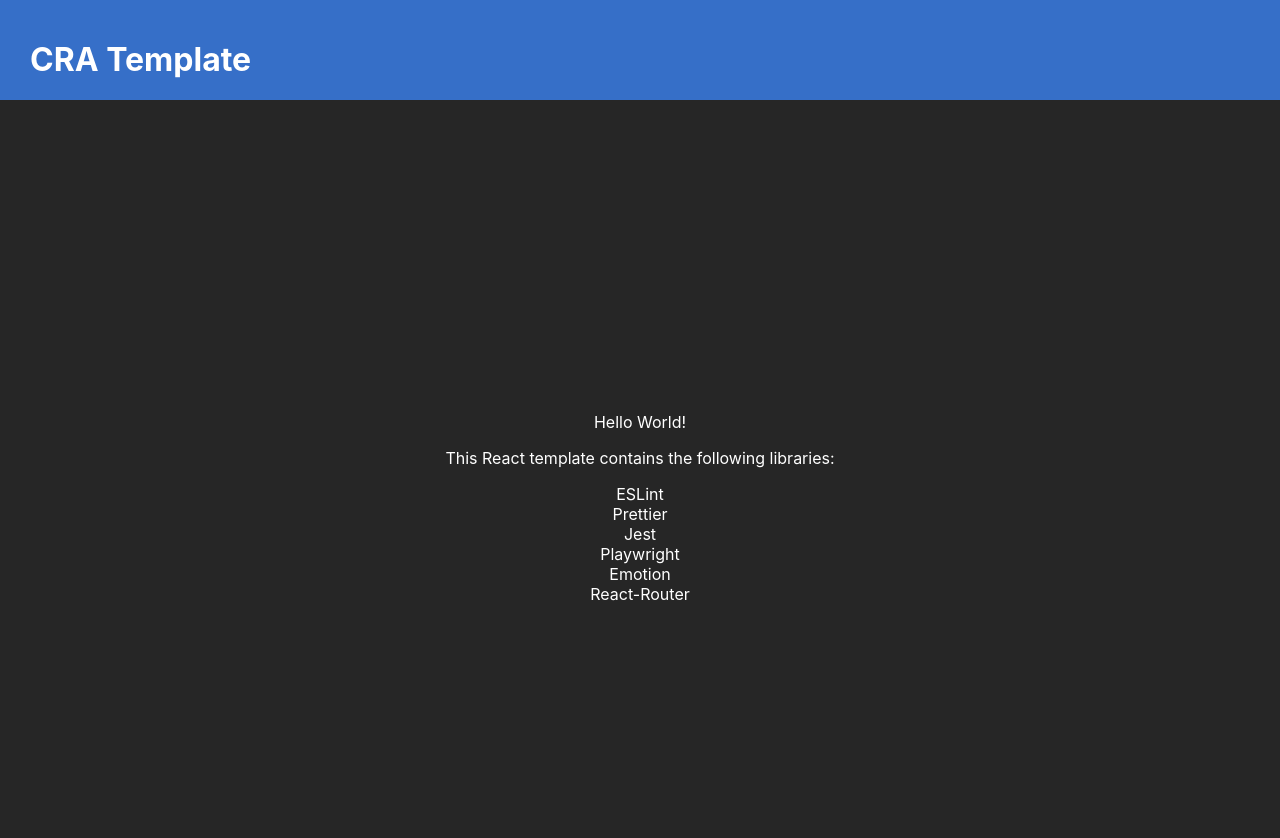
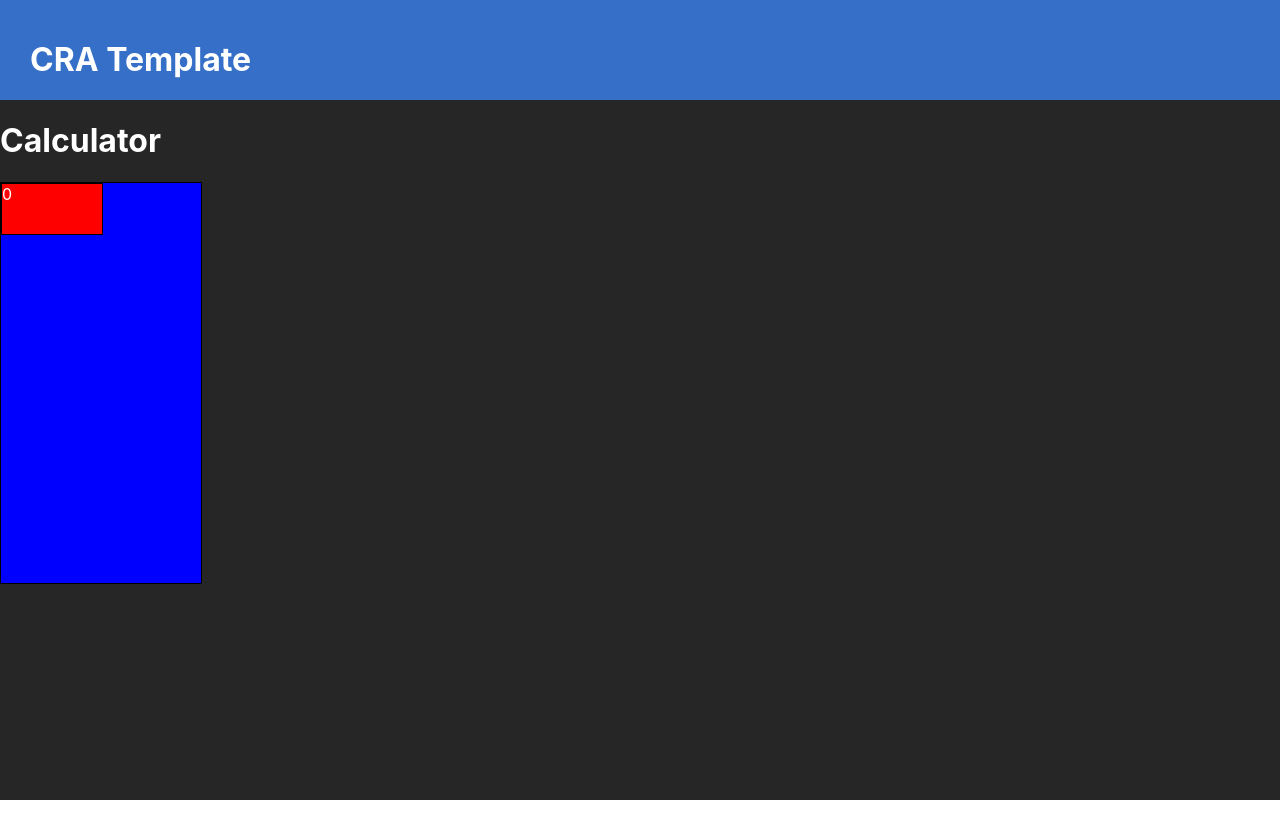
Before and after one commit to luke-hays/calculator-ts, a React (Create React App) app: page / in a window 1280 px wide. Shown: the top 838 px of the page. After the commit the page ends 800 px from the top, so only its background shows below. Built offline with nearby package versions, Linux system fonts and the light colour scheme.

Commit message:
add calculator and display components, fix css issues

```diff
--- a/src/App.tsx
+++ b/src/App.tsx
@@ -1,5 +1,6 @@
 import styled from '@emotion/styled';
 import { useTheme, Theme } from '@emotion/react';
+import Calculator from 'views/Calculator';
 
 const App = (): JSX.Element => {
   const theme: Theme = useTheme();
@@ -9,6 +10,7 @@ const App = (): JSX.Element => {
     backgroundColor: theme.colors.backgroundBlack,
     color: 'white',
     margin: '0',
+    minHeight: '100vh',
   });
 
   const Header = styled('div')({
@@ -25,47 +27,15 @@ const App = (): JSX.Element => {
     paddingLeft: '30px',
   });
 
-  const Main = styled('div')({
-    display: 'flex',
-    alignItems: 'center',
-    justifyContent: 'center',
-    height: '100vh',
-  });
-
-  const MainText = styled('div')({
-    textAlign: 'center',
-  });
-
-  const LibraryList = styled('ul')({
-    listStyleType: 'none',
-    padding: 0,
-    margin: 0,
-  });
-
   return (
-    <div>
     <Body>
       <Header>
         <HeaderText>
           <h1>CRA Template</h1>
         </HeaderText>
       </Header>
-        <Main>
-          <MainText>
-            <p>Hello World!</p>
-            <p>This React template contains the following libraries:</p>
-            <LibraryList>
-              <li>ESLint</li>
-              <li>Prettier</li>
-              <li>Jest</li>
-              <li>Playwright</li>
-              <li>Emotion</li>
-              <li>React-Router</li>
-            </LibraryList>
-          </MainText>
-        </Main>
+      <Calculator />
     </Body>
-    </div>
   );
 };
 
--- /dev/null
+++ b/src/components/Box.tsx
@@ -0,0 +1,9 @@
+import styled from '@emotion/styled';
+
+const Box = styled('div')({
+  height: '400px',
+  width: '200px',
+  border: '1px solid black',
+});
+
+export default Box;
--- /dev/null
+++ b/src/components/Button.tsx
@@ -0,0 +1,5 @@
+import styled from '@emotion/styled';
+
+const Button = styled('button')({});
+
+export default Button;
--- a/src/index.tsx
+++ b/src/index.tsx
@@ -9,7 +9,8 @@ import reportWebVitals from './reportWebVitals';
 const globalStyle = css({
   body: {
     margin: '0px',
-    height: '100%',
+    height: '100vh',
+    width: '100vw,',
     fontFamily: `-apple-system, BlinkMacSystemFont, 'Segoe UI', 'Roboto',
     'Oxygen', 'Ubuntu', 'Cantarell', 'Fira Sans', 'Droid Sans',
     'Helvetica Neue', sans-serif`,
@@ -18,7 +19,8 @@ const globalStyle = css({
   },
   html: {
     margin: '0px',
-    height: '100%',
+    height: '100vh',
+    width: '100vw,',
     fontFamily: `-apple-system, BlinkMacSystemFont, 'Segoe UI', 'Roboto',
     'Oxygen', 'Ubuntu', 'Cantarell', 'Fira Sans', 'Droid Sans',
     'Helvetica Neue', sans-serif`,
--- /dev/null
+++ b/src/views/Calculator.tsx
@@ -0,0 +1,21 @@
+import styled from '@emotion/styled';
+import Box from 'components/Box';
+import Display from './parts/Display';
+
+const CalculatorContainer = styled(Box)({
+  backgroundColor: 'blue',
+  height: '400px',
+});
+
+const Calculator = (): JSX.Element => {
+  return (
+    <>
+      <h1>Calculator</h1>
+      <CalculatorContainer>
+        <Display />
+      </CalculatorContainer>
+    </>
+  );
+};
+
+export default Calculator;
--- /dev/null
+++ b/src/views/parts/Display.tsx
@@ -0,0 +1,22 @@
+import styled from '@emotion/styled';
+import Box from 'components/Box';
+
+const DisplayContainer = styled(Box)({
+  height: '50px',
+  width: '100px',
+  backgroundColor: 'red',
+});
+
+interface DisplayProps {
+  results?: number;
+}
+
+const Display = ({ results = 0 }: DisplayProps): JSX.Element => {
+  return <DisplayContainer>{results}</DisplayContainer>;
+};
+
+Display.defaultProps = {
+  results: 0,
+};
+
+export default Display;
```
Also changed, not shown: 2 other files (tests, documents, lock files or other folders). Lines whose indentation alone changed are shown as unchanged.
